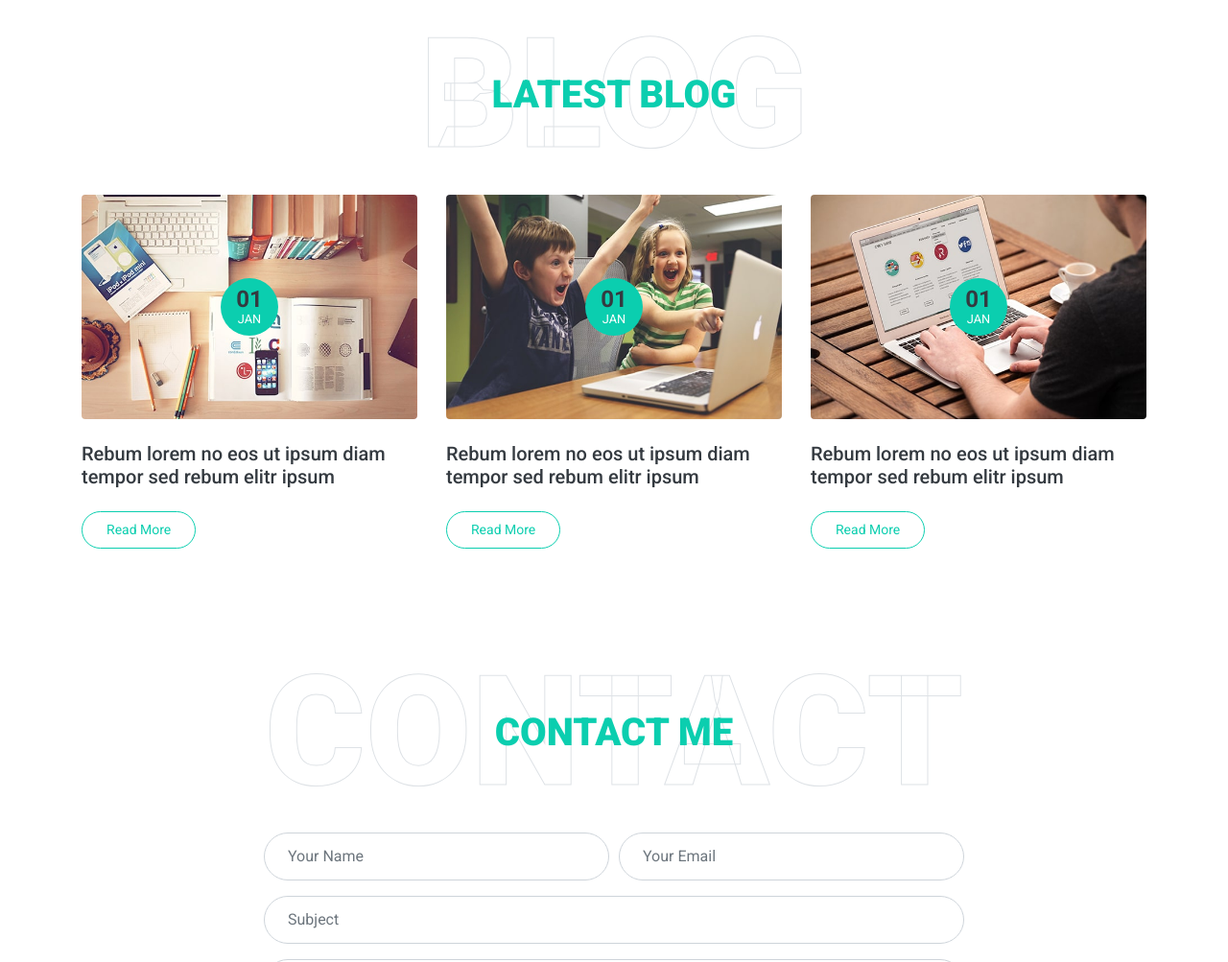
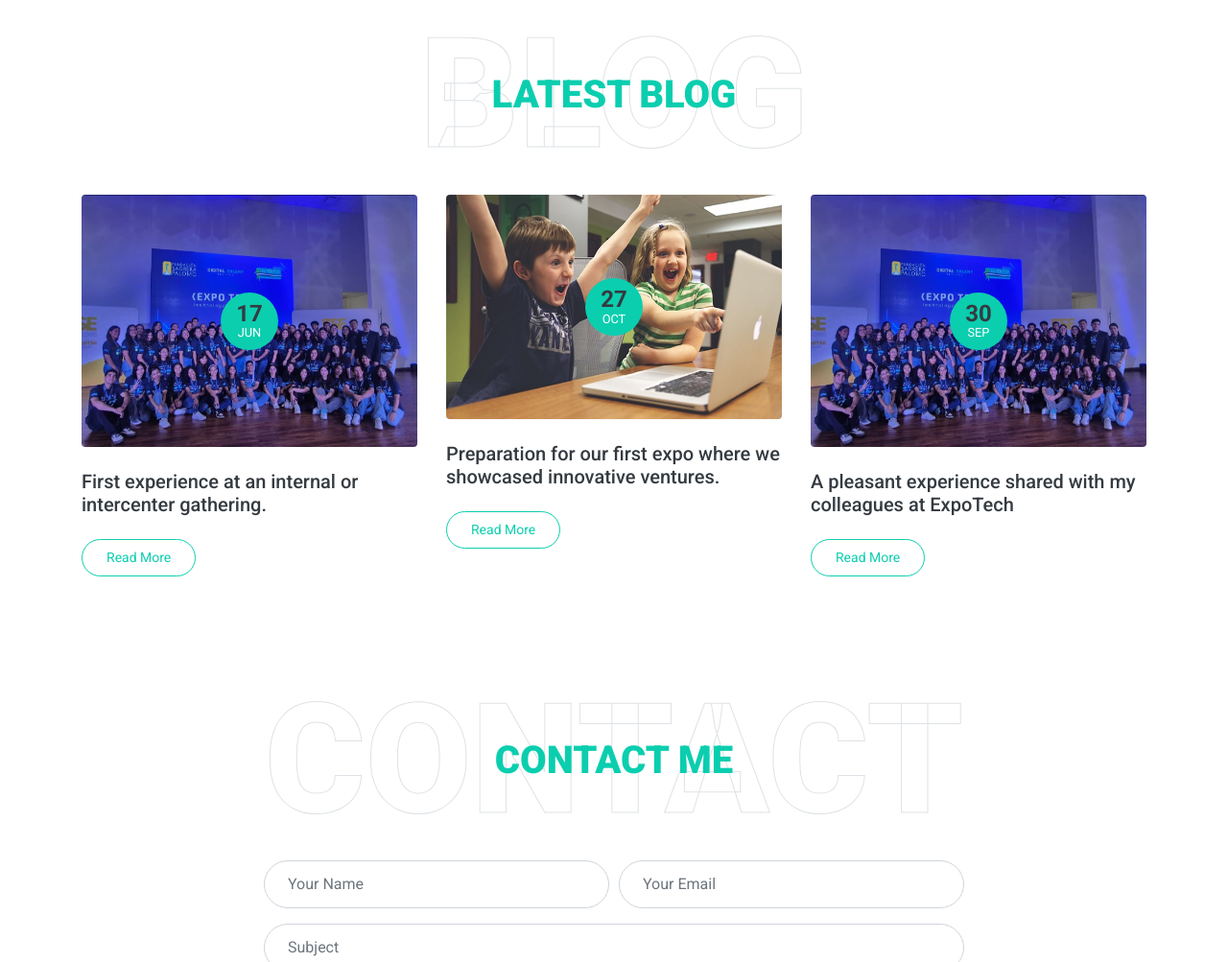
Before and after one commit to Yul775/Yulissa-Ojo, a plain HTML site: page index.html in a window 1280 px wide. Shown: the part 5471-6474 px from the top of the page at 96% size. Drawn offline with nearby package versions, Linux system fonts and the light colour scheme.

```diff
--- a/index.html
+++ b/index.html
@@ -437,35 +437,35 @@
             <div class="row">
                 <div class="col-lg-4 mb-5">
                     <div class="position-relative mb-4">
-                        <img class="img-fluid rounded w-100" src="img/blog-1.jpg" alt="">
+                        <img class="img-fluid rounded w-100" src="img/yulisita expotechgroup.jpg" alt="">
                         <div class="blog-date">
-                            <h4 class="font-weight-bold mb-n1">01</h4>
-                            <small class="text-white text-uppercase">Jan</small>
+                            <h4 class="font-weight-bold mb-n1">17</h4>
+                            <small class="text-white text-uppercase">Jun</small>
                         </div>
                     </div>
-                    <h5 class="font-weight-medium mb-4">Rebum lorem no eos ut ipsum diam tempor sed rebum elitr ipsum</h5>
+                    <h5 class="font-weight-medium mb-4">First experience at an internal or intercenter gathering.</h5>
                     <a class="btn btn-sm btn-outline-primary py-2" href="">Read More</a>
                 </div>
                 <div class="col-lg-4 mb-5">
                     <div class="position-relative mb-4">
                         <img class="img-fluid rounded w-100" src="img/blog-2.jpg" alt="">
                         <div class="blog-date">
-                            <h4 class="font-weight-bold mb-n1">01</h4>
-                            <small class="text-white text-uppercase">Jan</small>
+                            <h4 class="font-weight-bold mb-n1">27</h4>
+                            <small class="text-white text-uppercase">Oct</small>
                         </div>
                     </div>
-                    <h5 class="font-weight-medium mb-4">Rebum lorem no eos ut ipsum diam tempor sed rebum elitr ipsum</h5>
+                    <h5 class="font-weight-medium mb-4">Preparation for our first expo where we showcased innovative ventures.</h5>
                     <a class="btn btn-sm btn-outline-primary py-2" href="">Read More</a>
                 </div>
                 <div class="col-lg-4 mb-5">
                     <div class="position-relative mb-4">
-                        <img class="img-fluid rounded w-100" src="img/blog-3.jpg" alt="">
+                        <img class="img-fluid rounded w-100" src="img/yulisita expotechgroup.jpg" alt="">
                         <div class="blog-date">
-                            <h4 class="font-weight-bold mb-n1">01</h4>
-                            <small class="text-white text-uppercase">Jan</small>
+                            <h4 class="font-weight-bold mb-n1">30</h4>
+                            <small class="text-white text-uppercase">Sep</small>
                         </div>
                     </div>
-                    <h5 class="font-weight-medium mb-4">Rebum lorem no eos ut ipsum diam tempor sed rebum elitr ipsum</h5>
+                    <h5 class="font-weight-medium mb-4">A pleasant experience shared with my colleagues at ExpoTech</h5>
                     <a class="btn btn-sm btn-outline-primary py-2" href="">Read More</a>
                 </div>
             </div>
```
